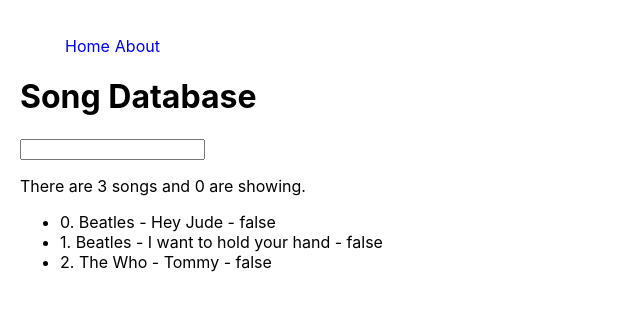
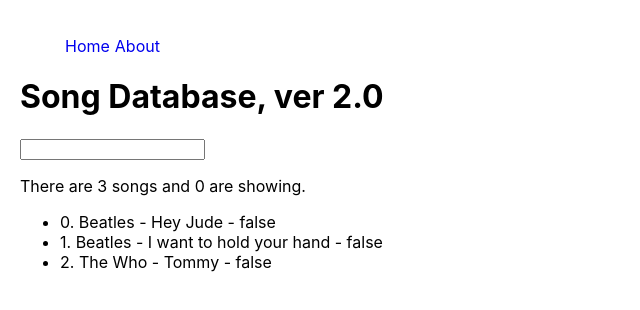
Before and after one commit to FbW-D01/songdatabase, a React (Create React App) app: page / in a window 1280 px wide. Shown: the top 310 px of the page, without its empty margins (0-640 px from the left). Built offline with nearby package versions, Linux system fonts and the light colour scheme.

Commit message:
change redirect 200

```diff
--- a/src/App.jsx
+++ b/src/App.jsx
@@ -35,7 +35,7 @@ function App() {
 					<About/>
 				</Route>
 				<Route path="/">
-			<h1>Song Database</h1>
+			<h1>Song Database, ver 2.0</h1>
 					<div>
 						<input type="text" onChange={((e) => searchSongs(e.target.value))} />
 					</div>
```
Also changed, not shown: 1 other file (tests, documents, lock files or other folders).
